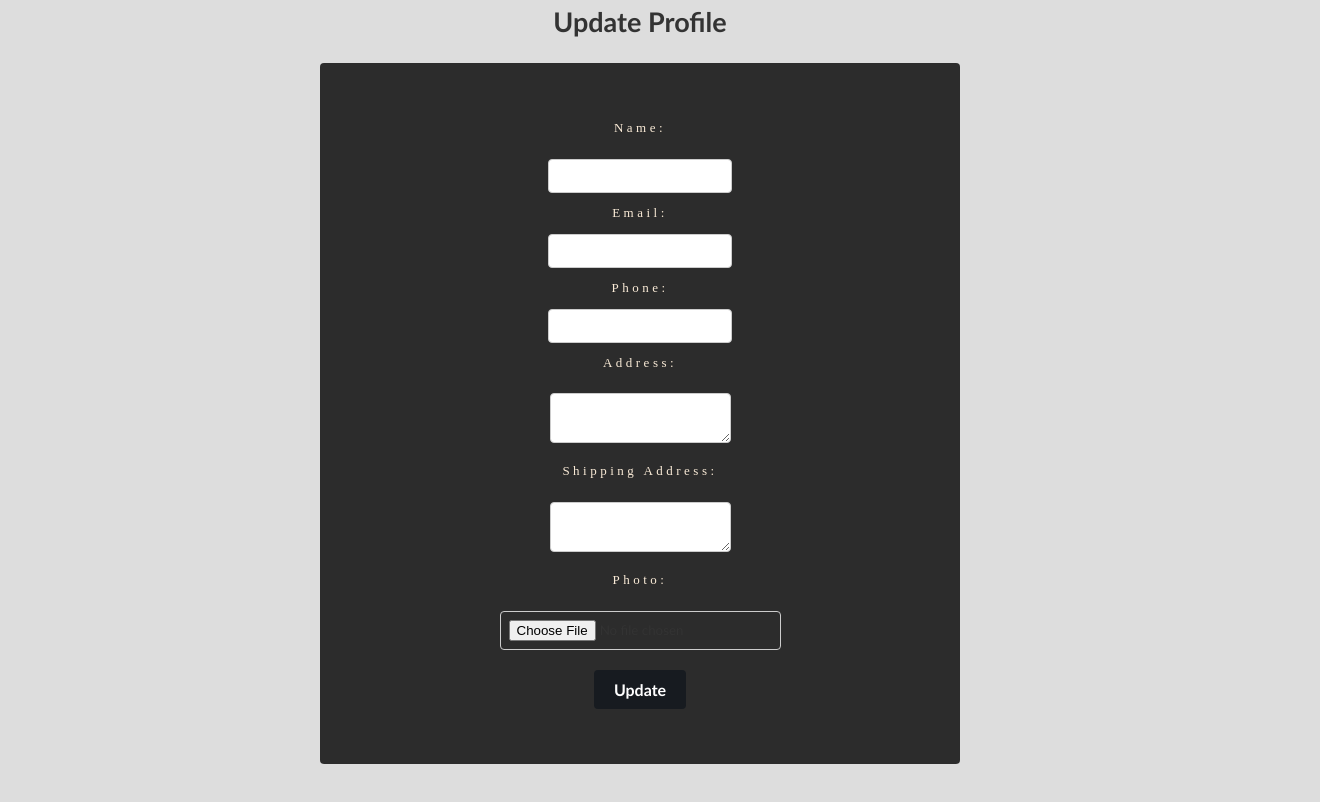
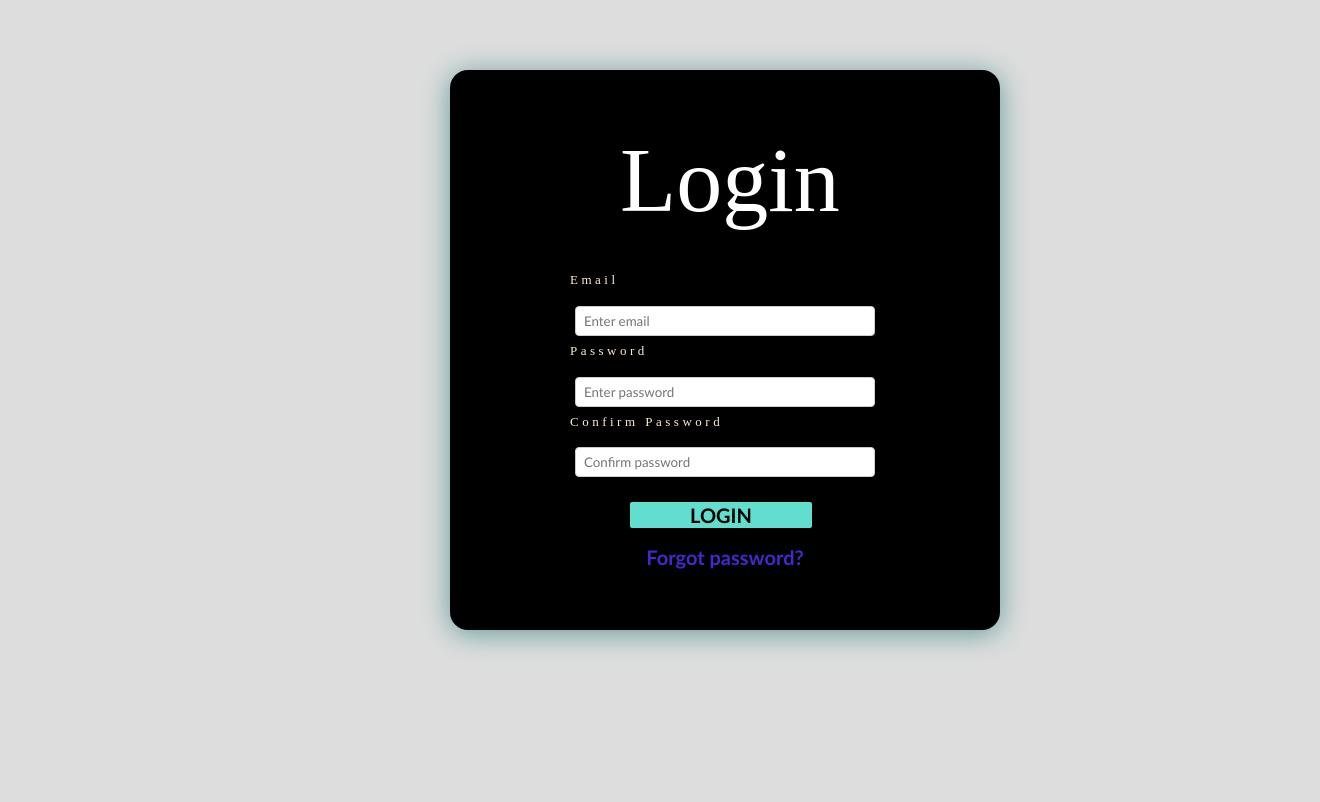
Before and after one commit to abhin2002/e-commerce-site-for-differently-abled-people, a React (Create React App) app in the folder shopsenseFrontEnd/: page /profile in a window 1280 px wide. Shown: the whole page, 1320 px wide, since content can reach past the window. Built offline with nearby package versions, Linux system fonts and the light colour scheme.

Commit message:
Add product page backend added

```diff
--- a/shopsenseFrontEnd/package.json
+++ b/shopsenseFrontEnd/package.json
@@ -20,6 +20,7 @@
     "react-icons": "^4.7.1",
     "react-input-emoji": "^5.0.2",
     "react-pdf": "^6.2.2",
+    "react-redux": "^8.1.2",
     "react-router-dom": "^6.14.1",
     "react-scripts": "^5.0.1",
     "react-slick": "^0.29.0",
--- a/shopsenseFrontEnd/src/App.js
+++ b/shopsenseFrontEnd/src/App.js
@@ -9,7 +9,7 @@ import Signup from "./routes/Signup";
 import Signin from "./routes/Signin";
 import Hero  from "./components/Hero";
 import Dashboard from "./components/Dashboard";
-import Profile from "./routes/profile";
+import Profile from "./routes/Profile";
 import Laptoppageoneadmin from "./routes/Laptoppageoneadmin";
 import Mobilepageone from "./routes/Mobilepageone";
 import Mobilepagetwo from "./routes/Mobilepagetwo";
@@ -18,9 +18,12 @@ import ProductDescription from "./components/ProductDescription";
 import WithColorChanger from "./components/WithColorChanger";
 import OtpPage from "./routes/OtpPage";
 import Customizeproduct from "./routes/Customizeproduct";
+
+import { UserProvider } from "./routes/UserContext";
 export default function App() {
   return (
     <div className="App">
+      <UserProvider>
       <Routes>
 
         <Route path="/" element={ <Home />}/>
@@ -40,6 +43,7 @@ export default function App() {
        <Route path="/productcustomize" element={<Customizeproduct/>} />
 
       </Routes>
+      </UserProvider>
     </div>
   );
 }
--- a/shopsenseFrontEnd/src/routes/Customizeproduct.css
+++ b/shopsenseFrontEnd/src/routes/Customizeproduct.css
@@ -21,13 +21,13 @@
     margin: 0 10px;
     font-size: 16px;
     border: none;
-    background-color: #f0f0f0;
+    background-color: #a5a2a2;
     cursor: pointer;
     transition: background-color 0.3s;
   }
 
   .option-button.selected {
-    background-color: #b0b0b0;
+    background-color: #fafafa;
   }
 
   .add-product-form,
--- a/shopsenseFrontEnd/src/routes/Customizeproduct.js
+++ b/shopsenseFrontEnd/src/routes/Customizeproduct.js
@@ -1,11 +1,69 @@
 import React, { useState } from 'react';
 import './Customizeproduct.css';
+import { Link, useNavigate } from "react-router-dom";
+
 
 function Customizeproduct() {
   const [selectedOption, setSelectedOption] = useState('');
   const [showAddProductForm, setShowAddProductForm] = useState(false);
   const [showDeleteProductForm, setShowDeleteProductForm] = useState(false);
   const [showUpdateProductForm, setShowUpdateProductForm] = useState(false);
+  const [newProduct, setNewProduct] = useState({
+    name: '',
+    description: '',
+    productPrice: 0,
+    productCategory: '',
+  });
+  const handleAddProductInput = (e) => {
+    const name = e.target.name;
+    const value = e.target.value;
+
+    setNewProduct({...newProduct,[name]: value,});
+  };
+  // Handle form submission for adding a product
+  const handleAddProductSubmit = async (e) => {
+    e.preventDefault();
+
+    const { productName, productPrice, productDescription, productCategory} = newProduct;
+    if (!productName || !productPrice || !productDescription || !productCategory ) {
+      window.alert('Please fill out all required fields.');
+      return;
+  }
+  const formData = new FormData();
+  formData.append('productName', productName);
+  formData.append('productPrice', productPrice);
+  formData.append('productDescription', productDescription);
+  formData.append('productCategory', productCategory);
+
+  try {
+    const res = await fetch('http://localhost:4000/api/v1/product/new', {
+      method: 'POST',
+      body: formData,
+    });
+
+    const data = await res.json();
+
+    if (res.status === 201) {
+      window.alert('Product added successfully');
+      // Reset the form and close it
+      setNewProduct({
+        productName: '',
+        productPrice: 0,
+        productDescription: '',
+        productCategory: '',
+      });
+      setShowAddProductForm(false);
+    } else {
+      window.alert(data.message);
+    }
+  } catch (err) {
+    console.error('Error adding product:', err);
+    window.alert('An error occurred while adding the product.');
+  }
+};
+
+
+
 
   const handleOptionClick = (option) => {
     setSelectedOption(option);
@@ -23,7 +81,7 @@ function Customizeproduct() {
       setShowAddProductForm(false);
       setShowDeleteProductForm(false);
     }
-  };
+};
 
   return (
     <div className="Productsettings">
@@ -53,27 +111,22 @@ function Customizeproduct() {
       {showAddProductForm && (
         <div className="add-product-form">
           <h2>Add Product</h2>
-          <form>
-            <label>
+          <form onSubmit={handleAddProductSubmit}>
+          <label>
               Product Name:
-              <input type="text" name="productName" />
+              <input type="text" name="productName" value={newProduct.productName} onChange={handleAddProductInput} />
             </label>
             <label>
               Product Price:
-              <input type="number" name="productPrice" />
+              <input type="number" name="productPrice" value={newProduct.productPrice} onChange={handleAddProductInput}/>
             </label>
             <label>
               Product Description:
-              <textarea name="productDescription" />
+              <textarea name="productDescription" value={newProduct.productDescription} onChange={handleAddProductInput}/>
             </label>
             <label>
               Product Category:
-              <select name="productCategory">
-                <option value="groceries">Groceries</option>
-                <option value="beauty">Beauty</option>
-                <option value="fashion">Fashion</option>
-                <option value="electronics">Electronics</option>
-              </select>
+              <textarea name="productCategory" value={newProduct.productCategory} onChange={handleAddProductInput}/>
             </label>
             <label>
               Product Images (up to 3):
@@ -83,18 +136,7 @@ function Customizeproduct() {
           </form>
         </div>
       )}
-     {showDeleteProductForm && (
-      <div className="delete-product-form">
-        <h2>Delete Product</h2>
-        {/* ... Delete Product Form ... */}
-      </div>
-    )}
-    {showUpdateProductForm && (
-      <div className="update-product-form">
-        <h2>Update Product</h2>
-        {/* ... Update Product Form ... */}
-      </div>
-    )}
+      {/* ... Other JSX ... */}
     </div>
   );
 }
--- a/shopsenseFrontEnd/src/routes/Signup.js
+++ b/shopsenseFrontEnd/src/routes/Signup.js
@@ -1,12 +1,12 @@
 import React, { useState } from "react";
 import "./Signup.css";
 import { Link, useNavigate } from "react-router-dom";
-
+import { useUserContext } from "./UserContext";
 
 const Signup = () => {
 
   const navigate = useNavigate();
-
+  const { setUserCon } = useUserContext();
   const [user,setUser] = useState({
     name: "",
     email: "",
@@ -52,6 +52,7 @@ const Signup = () => {
       console.log(data)
       window.alert("Registration successful");
       console.log("Registration successful");
+      setUserCon(user);
       navigate("/Signin");
     }
     // return axios.post("http://localhost:4000/api/v1/register")
--- /dev/null
+++ b/shopsenseFrontEnd/src/routes/UserContext.js
@@ -0,0 +1,16 @@
+// UserContext.js
+import React, { createContext, useContext, useState } from "react";
+
+const UserContext = createContext();
+
+export const UserProvider = ({ children }) => {
+  const [user, setUser] = useState(null);
+
+  return (
+    <UserContext.Provider value={{ user, setUser }}>
+      {children}
+    </UserContext.Provider>
+  );
+};
+
+export const useUserContext = () => useContext(UserContext);
--- a/shopsenseFrontEnd/src/routes/profile.css
+++ b/shopsenseFrontEnd/src/routes/profile.css
@@ -1,58 +1,44 @@
-.container {
-    width: 100%;
-    max-width: 600px;
-    margin: 0 auto;
+/* Profile.css */
+
+/* Style for the entire profile page */
+.profile-container {
+  margin: 20px;
   padding: 20px;
-    background-color: #f9f9f9;
-    border: 1px solid #ddd;
-    box-shadow: 0 0 10px rgba(0, 0, 0, 0.2);
+  border: 1px solid #ccc;
   border-radius: 5px;
+  background-color: #f7f7f7;
 }
 
-  form {
-    display: grid;
-    grid-template-columns: 1fr 1fr;
-    grid-gap: 20px;
-    margin-top: 20px;
+/* Style for the profile heading */
+.profile-heading {
+  font-size: 24px;
+  margin-bottom: 10px;
 }
 
-  form label {
-    display: block;
-    font-weight: bold;
-    margin-bottom: 5px;
-  }
-
-  form input[type="text"],
-  form input[type="email"],
-  form input[type="tel"],
-  form textarea {
-    width: 100%;
+/* Style for user details section */
+.user-details {
+  margin-top: 15px;
   padding: 10px;
   border: 1px solid #ddd;
   border-radius: 5px;
-    font-size: 16px;
+  background-color: #fff;
 }
 
-  form input[type="file"] {
-    margin-top: 10px;
+/* Style for user details items */
+.user-detail {
+  margin-bottom: 8px;
 }
 
-  form textarea {
-    height: 100px;
-  }
-
-  form button[type="submit"] {
-    padding: 10px 20px;
-    background-color: #4CAF50;
+/* Style for the edit button */
+.edit-button {
+  background-color: #007bff;
   color: #fff;
+  padding: 8px 16px;
   border: none;
   border-radius: 5px;
-    font-size: 16px;
   cursor: pointer;
 }
 
-  @media (max-width: 768px) {
-    form {
-      grid-template-columns: 1fr;
+.edit-button:hover {
+  background-color: #0056b3;
 }
-  }
--- a/shopsenseFrontEnd/src/routes/profile.js
+++ b/shopsenseFrontEnd/src/routes/profile.js
@@ -1,50 +1,119 @@
-import React, { useState } from 'react';
+import React, { useState } from "react";
+import "./Signin.css";
+import { Link, useNavigate } from "react-router-dom";
 
 const Profile = () => {
-  const [name, setName] = useState('');
-  const [email, setEmail] = useState('');
-  const [phone, setPhone] = useState('');
-  const [address, setAddress] = useState('');
-  const [shippingAddress, setShippingAddress] = useState('');
+  const navigate = useNavigate();
 
-  const handleSubmit = (e) => {
+  const [user, setUser] = useState({
+    email: "",
+    password: "",
+    confirmPassword: "",
+  });
+
+  const handleInputs = (e) => {
+    const name = e.target.name;
+    const value = e.target.value;
+
+    setUser({ ...user, [name]: value });
+  };
+
+  const handleSubmit = async (e) => {
     e.preventDefault();
-    // Submit the form data to the backend
-    console.log('Form submitted');
+
+    // Check if passwords match
+    if (user.password !== user.confirmPassword) {
+      window.alert("Passwords do not match.");
+      return;
     }
 
+    const { email, password } = user;
+
+    try {
+      //const res = await fetch("https://ecommersebackend-elrk.onrender.com/api/v1/login", {
+      const res = await fetch("http://localhost:4000/api/v1/login", {
+        method: "POST",
+        headers: {
+          "Content-Type": "application/json",
+        },
+        body: JSON.stringify({
+          email,
+          password,
+        }),
+      });
+
+      const data = await res.json();
+
+      if (res.status === 200) {
+        window.alert("Login successful");
+        navigate("/dashboard");
+      } else {
+        window.alert(data.message);
+      }
+    } catch (err) {
+      console.error(err);
+      window.alert("An error occurred.");
+    }
+  };
+
   return (
-    <div className="update-profile-container">
-      <h2>Update Profile</h2>
-      <form onSubmit={handleSubmit}>
-        <div className="form-group">
-          <label htmlFor="name">Name:</label>
-          <input type="text" id="name" name="name" value={name} onChange={(e) => setName(e.target.value)} required />
+      <div className="cover">
+        <div className="form-body">
+          <form method="POST" onSubmit={handleSubmit}>
+            <h4>Login</h4>
+            <div className="mb-3">
+              <label>Email</label>
+              <input
+                type="email"
+                name="email"
+                className="form-control"
+                placeholder="Enter email"
+                id="email"
+                value={user.email}
+                onChange={handleInputs}
+              />
             </div>
-        <div className="form-group">
-          <label htmlFor="email">Email:</label>
-          <input type="email" id="email" name="email" value={email} onChange={(e) => setEmail(e.target.value)} required />
+
+            <div className="mb-3">
+              <label>Password</label>
+              <input
+                type="password"
+                name="password"
+                className="form-control"
+                placeholder="Enter password"
+                id="password"
+                value={user.password}
+                onChange={handleInputs}
+              />
             </div>
-        <div className="form-group">
-          <label htmlFor="phone">Phone:</label>
-          <input type="tel" id="phone" name="phone" value={phone} onChange={(e) => setPhone(e.target.value)} />
+
+            <div className="mb-3">
+              <label>Confirm Password</label>
+              <input
+                type="password"
+                name="confirmPassword"
+                className="form-control"
+                placeholder="Confirm password"
+                id="confirmPassword"
+                value={user.confirmPassword}
+                onChange={handleInputs}
+              />
             </div>
-        <div className="form-group">
-          <label htmlFor="address">Address:</label>
-          <textarea id="address" name="address" value={address} onChange={(e) => setAddress(e.target.value)} />
+
+            <div className="d-grid">
+              <button type="submit" className="btn-primary">
+                LOGIN
+              </button>
             </div>
-        <div className="form-group">
-          <label htmlFor="shippingAddress">Shipping Address:</label>
-          <textarea id="shippingAddress" name="shippingAddress" value={shippingAddress} onChange={(e) => setShippingAddress(e.target.value)} />
-        </div>
-        <div className="form-group">
-          <label htmlFor="photo">Photo:</label>
-          <input type="file" id="photo" name="photo" accept="image/*" />
-        </div>
-        <button type="submit">Update</button>
+
+            <Link to="/signup">
+              <button className="sign-up">Forgot password?</button>
+            </Link>
           </form>
         </div>
+      </div>
+
   );
-}
+};
 
 export default Profile;
```
Also changed, not shown: 1 other file (tests, documents, lock files or other folders). Lines whose indentation alone changed are shown as unchanged.
